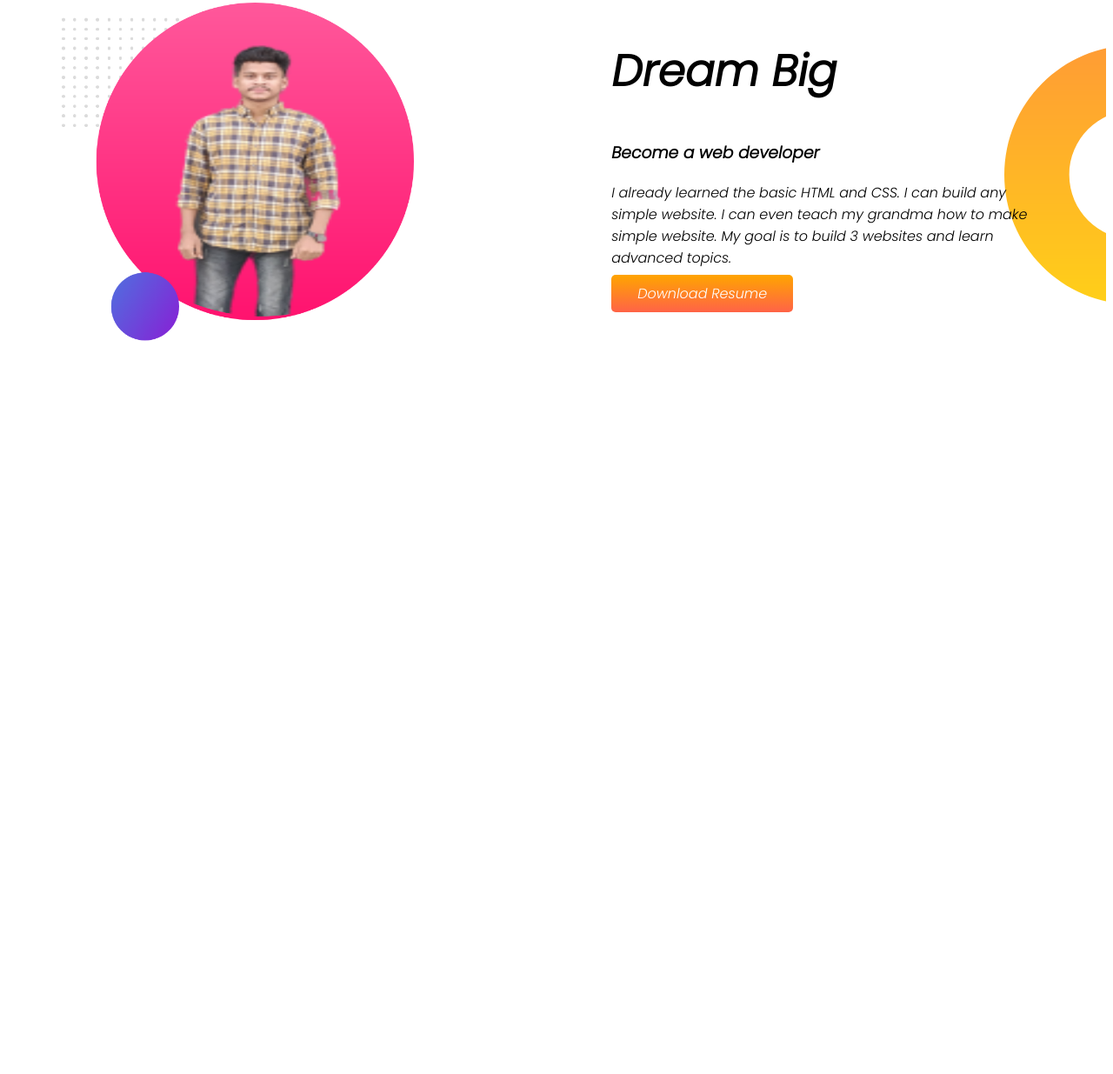
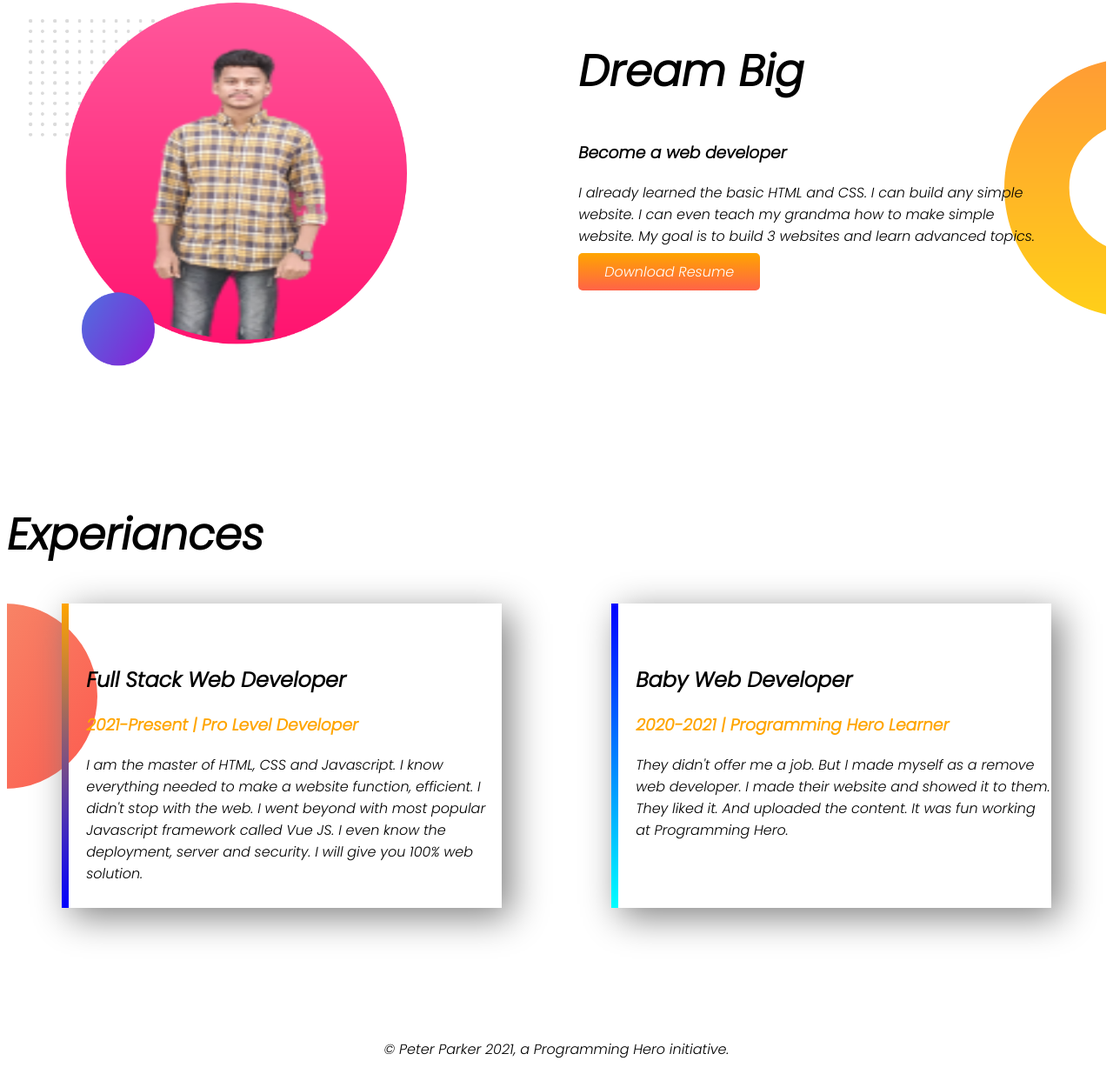
Before and after one commit to Jahidulkarim/Mohammad-Jahid-personal-Portfolio, a plain HTML site: page index.html in a window 1280 px wide. Shown: the part 693-1928 px from the top of the page at 87% size. Before the commit the page ends 1100 px from the top, so only its background shows below. Drawn offline with Linux system fonts and the light colour scheme; a web font is replaced by a local one.

Commit message:
everything finish

```diff
--- a/index.html
+++ b/index.html
@@ -37,6 +37,27 @@
 
         </div>
     </section>
+    <section >
+        <h1>Experiances</h1>
+        <div class="jamela-area">
+            <div id="full-web-experiance" class="experiance-item">
+                <h2>Full Stack Web Developer</h2>
+                <h3><span>2021-Present | Pro Level Developer</span></h3>
+                <p>I am the master of HTML, CSS and Javascript. I know everything needed to make a website function, efficient. I didn't stop with the web. I went beyond with most popular Javascript framework called Vue JS. I even know the deployment, server and security. I will give you 100% web solution.</p>
+            </div>
+            <div id="baby-web-experiance" class="experiance-item">
+                <h2>Baby Web Developer</h2>
+                <h3> <span>2020-2021 | Programming Hero Learner</span> </h3>
+                <p>They didn't offer me a job. But I made myself as a remove web developer. I made their website and showed it to them. They liked it. And uploaded the content. It was fun working at Programming Hero.</p>
+
+            </div>
+
+        </div>
+    </section>
+    <footer>
+        <p>© Peter Parker 2021, a Programming Hero initiative.</p>
+
+    </footer>
 
 
 </body>
--- a/style.css
+++ b/style.css
@@ -18,7 +18,7 @@ span{
 }
 .half-weight{
     width: 50%;
-    padding-left: 5%;
+    padding-left: 2%;
     padding-right:5% ;
 }
 .half-weight img{
@@ -38,4 +38,33 @@ span{
     background-image: url(images/dream-bg.png);
     background-repeat: no-repeat;
     background-position: right;
+    margin-bottom: 150px;
 }
+.jamela-area{
+    display: flex;
+    background-image: url(images/exp-bg.png);
+    background-repeat: no-repeat;
+    margin-bottom: 150px
+}
+.experiance-item{
+    box-shadow: 10px 10px 40px gray;
+    width: 40%;
+    height: 300px;
+    margin-left: 5%;
+    margin-right: 5%;
+    padding-top: 50px;
+    padding-left: 20px;
+}
+#baby-web-experiance{
+    border-left:8px solid ;
+    border-image: linear-gradient(blue, cyan);
+    border-image-slice: 1;
+}
+#full-web-experiance{
+    border-left:8px solid ;
+    border-image: linear-gradient(orange, blue);
+    border-image-slice: 1;
+}
+footer p{
+    text-align: center;
+}
```
